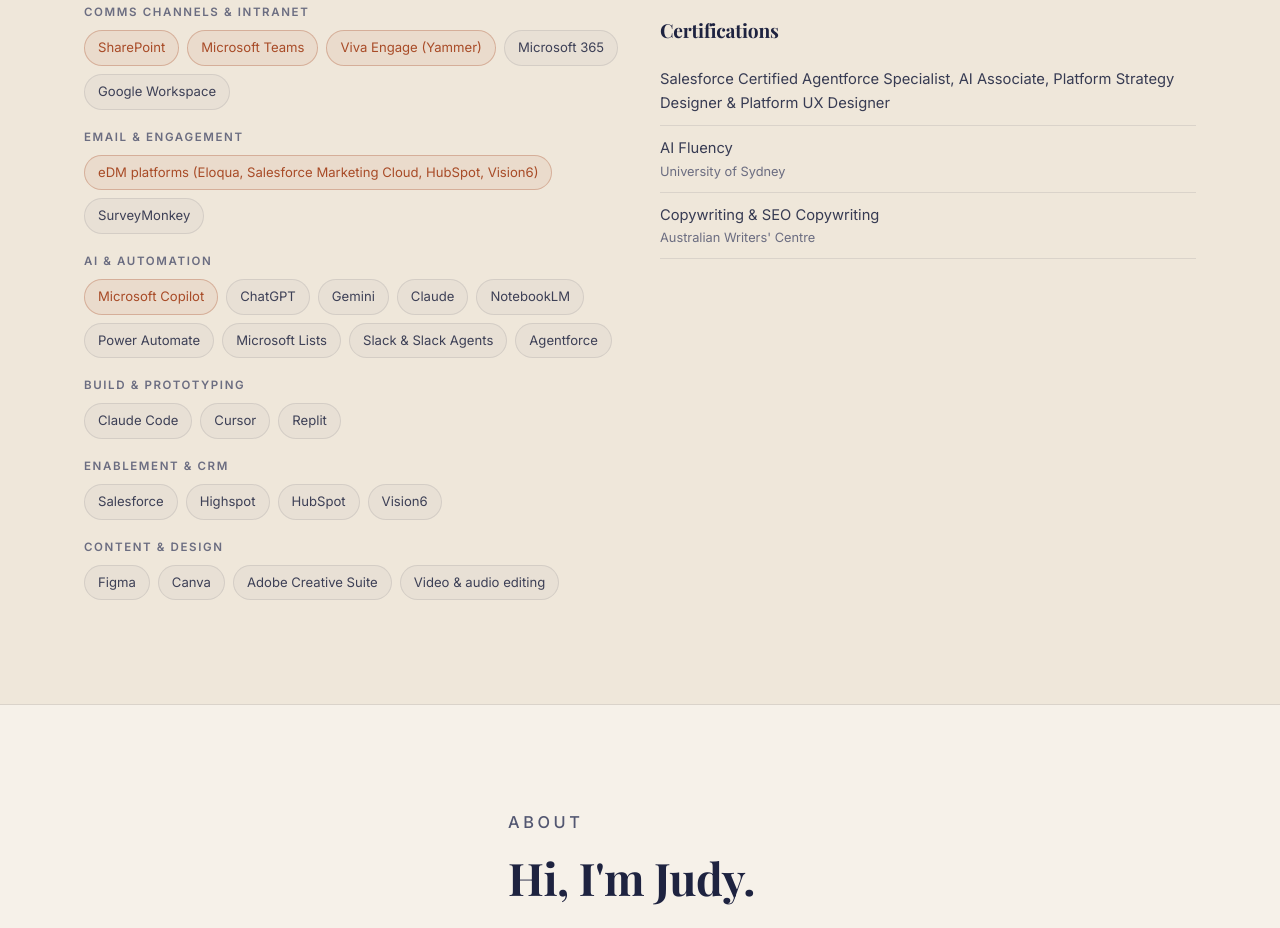
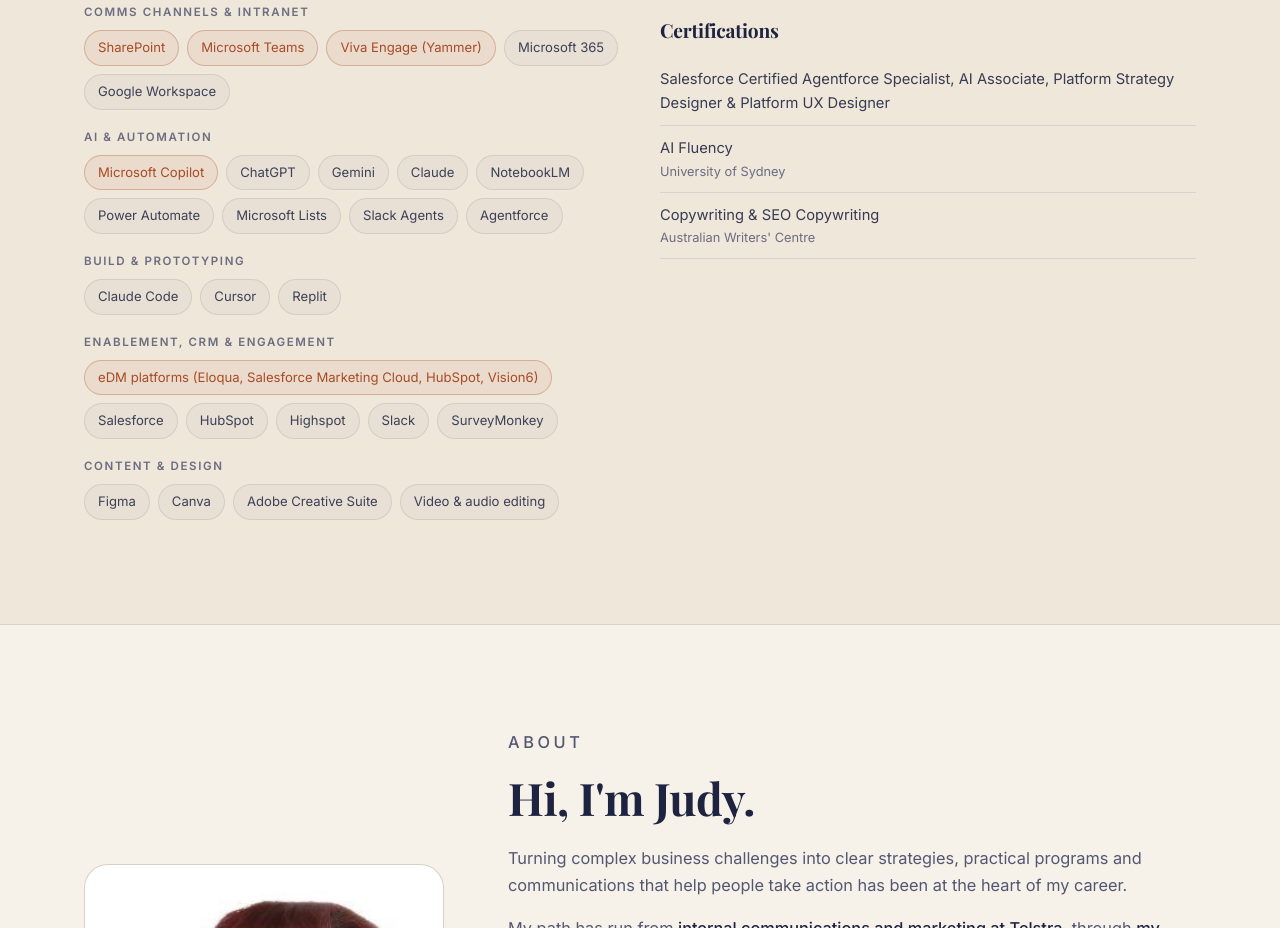
Before and after one commit to SpareRoom-Creations/Spareroom-Webpage, a plain HTML site: page index.html in a window 1280 px wide. Shown: the part 6812-7740 px from the top of the page. Drawn offline with nearby package versions, Linux system fonts and the light colour scheme; a web font is replaced by a local one.

Commit message:
Merge email tools into Enablement, CRM & engagement; add Slack
Co-Authored-By: Claude Opus 5.5 <noreply@anthropic.com>

```diff
--- a/index.html
+++ b/index.html
@@ -547,14 +547,12 @@
           <h3 style="margin-top:32px">Platforms</h3>
           <p class="grp">Comms channels &amp; intranet</p>
           <div class="chips"><span class="hl">SharePoint</span><span class="hl">Microsoft Teams</span><span class="hl">Viva Engage (Yammer)</span><span>Microsoft 365</span><span>Google Workspace</span></div>
-          <p class="grp">Email &amp; engagement</p>
-          <div class="chips"><span class="hl">eDM platforms (Eloqua, Salesforce Marketing Cloud, HubSpot, Vision6)</span><span>SurveyMonkey</span></div>
           <p class="grp">AI &amp; automation</p>
-          <div class="chips"><span class="hl">Microsoft Copilot</span><span>ChatGPT</span><span>Gemini</span><span>Claude</span><span>NotebookLM</span><span>Power Automate</span><span>Microsoft Lists</span><span>Slack &amp; Slack Agents</span><span>Agentforce</span></div>
+          <div class="chips"><span class="hl">Microsoft Copilot</span><span>ChatGPT</span><span>Gemini</span><span>Claude</span><span>NotebookLM</span><span>Power Automate</span><span>Microsoft Lists</span><span>Slack Agents</span><span>Agentforce</span></div>
           <p class="grp">Build &amp; prototyping</p>
           <div class="chips"><span>Claude Code</span><span>Cursor</span><span>Replit</span></div>
-          <p class="grp">Enablement &amp; CRM</p>
-          <div class="chips"><span>Salesforce</span><span>Highspot</span><span>HubSpot</span><span>Vision6</span></div>
+          <p class="grp">Enablement, CRM &amp; engagement</p>
+          <div class="chips"><span class="hl">eDM platforms (Eloqua, Salesforce Marketing Cloud, HubSpot, Vision6)</span><span>Salesforce</span><span>HubSpot</span><span>Highspot</span><span>Slack</span><span>SurveyMonkey</span></div>
           <p class="grp">Content &amp; design</p>
           <div class="chips"><span>Figma</span><span>Canva</span><span>Adobe Creative Suite</span><span>Video &amp; audio editing</span></div>
         </div>
```
